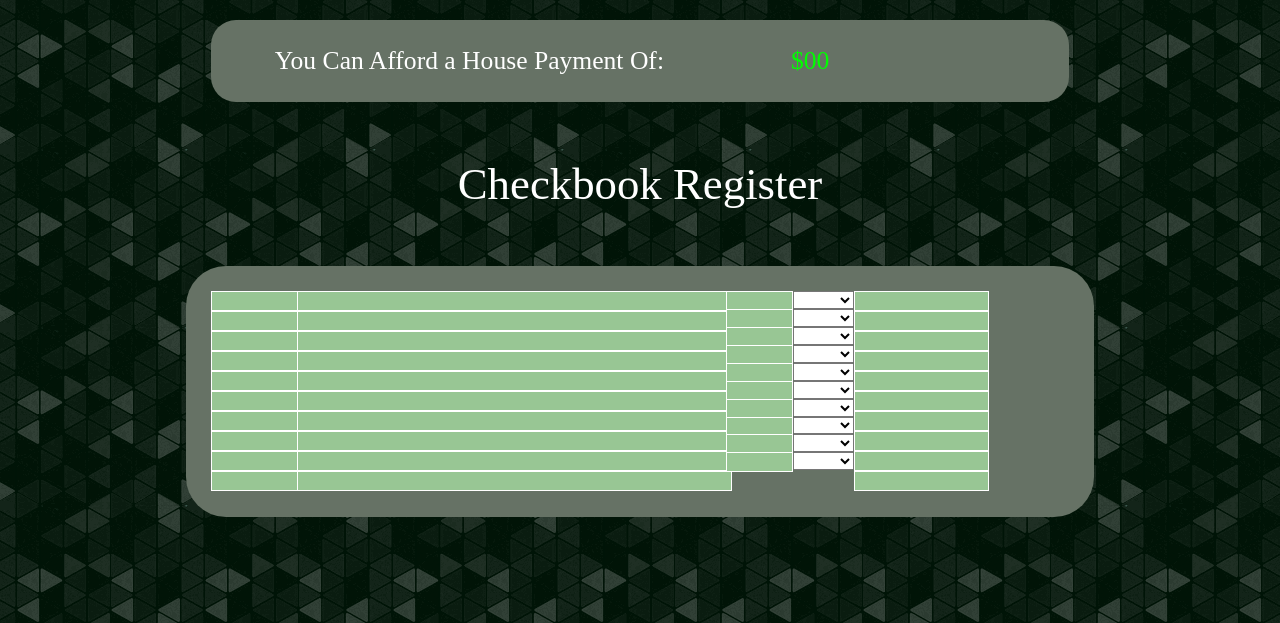
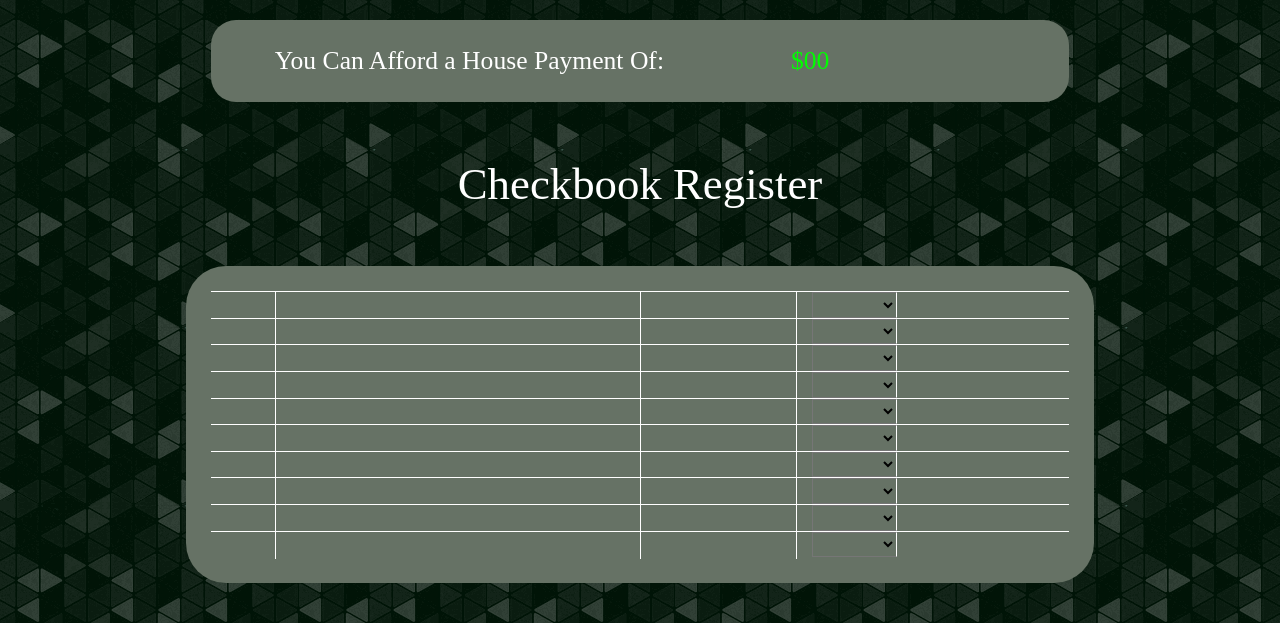
Before and after one commit to UnsafeDragoon/Income-calculator, a plain HTML site: page index.html in a window 1280 px wide. Shown: the part 2357-2980 px from the top of the page. Drawn offline with nearby package versions, Linux system fonts and the light colour scheme.

Commit message:
valid test 2

```diff
--- a/index.html
+++ b/index.html
@@ -187,133 +187,135 @@
     </section>
     <h2>Checkbook Register</h2>
     <section class="checkbook">
-        <div class="date">
-            <form >
-                <input type="text">
-                <input type="text">
-                <input type="text">
-                <input type="text">
-                <input type="text">
-                <input type="text">
-                <input type="text">
-                <input type="text">
-                <input type="text">
-                <input type="text">
+        <div class="transaction">
+            <form>
+                <input class="date" type="text">
+                <input id='transactionDetails' type="text">
+                <input id='amountExchanged' type="text">
             </form>
-        </div>
-        <div class="details">
-            <form>
-                <input type="text">
-                <input type="text">
-                <input type="text">
-                <input type="text">
-                <input type="text">
-                <input type="text">
-                <input type="text">
-                <input type="text">
-                <input type="text">
-                <input type="text">
-            </form>
-        </div>
-
-        <div class="amount">
-            <form action="">
-                <div>
-                <input type="text">
             <select name="transactionType" id="">
                 <option></option>
                 <option value="">Deposit</option>
                 <option value="">Withdraw</option>
             </select>
+            <p id="balance"></p>
         </div>
-                <div>
-                    <input type="text">
+        <div class="transaction">
+            <form>
+                <input class="date" type="text">
+                <input id='transactionDetails' type="text">
+                <input id='amountExchanged' type="text">
+            </form>
             <select name="transactionType" id="">
                 <option></option>
                 <option value="">Deposit</option>
                 <option value="">Withdraw</option>
             </select>
+            <p id="balance"></p>
         </div>
-                    <div>
-                        <input type="text">
+        <div class="transaction">
+            <form>
+                <input class="date" type="text">
+                <input id='transactionDetails' type="text">
+                <input id='amountExchanged' type="text">
+            </form>
             <select name="transactionType" id="">
                 <option></option>
                 <option value="">Deposit</option>
                 <option value="">Withdraw</option>
             </select>
+            <p id="balance"></p>
         </div>
-               <div>
-                <input type="text">
+        <div class="transaction">
+            <form>
+                <input class="date" type="text">
+                <input id='transactionDetails' type="text">
+                <input id='amountExchanged' type="text">
+            </form>
             <select name="transactionType" id="">
                 <option></option>
                 <option value="">Deposit</option>
                 <option value="">Withdraw</option>
             </select>
+            <p id="balance"></p>
         </div>
-                <div>
-                <input type="text">
+        <div class="transaction">
+            <form>
+                <input class="date" type="text">
+                <input id='transactionDetails' type="text">
+                <input id='amountExchanged' type="text">
+            </form>
             <select name="transactionType" id="">
                 <option></option>
                 <option value="">Deposit</option>
                 <option value="">Withdraw</option>
             </select>
+            <p id="balance"></p>
         </div>
-                <div>
-                <input type="text">
+        <div class="transaction">
+            <form>
+                <input class="date" type="text">
+                <input id='transactionDetails' type="text">
+                <input id='amountExchanged' type="text">
+            </form>
             <select name="transactionType" id="">
                 <option></option>
                 <option value="">Deposit</option>
                 <option value="">Withdraw</option>
             </select>
+            <p id="balance"></p>
         </div>
-                <div>
-                <input type="text">
+        <div class="transaction">
+            <form>
+                <input class="date" type="text">
+                <input id='transactionDetails' type="text">
+                <input id='amountExchanged' type="text">
+            </form>
             <select name="transactionType" id="">
                 <option></option>
                 <option value="">Deposit</option>
                 <option value="">Withdraw</option>
             </select>
+            <p id="balance"></p>
         </div>
-                <div>
-                <input type="text">
+        <div class="transaction">
+            <form>
+                <input class="date" type="text">
+                <input id='transactionDetails' type="text">
+                <input id='amountExchanged' type="text">
+            </form>
             <select name="transactionType" id="">
                 <option></option>
                 <option value="">Deposit</option>
                 <option value="">Withdraw</option>
             </select>
+            <p id="balance"></p>
         </div>
-                <div>
-                <input type="text">
+        <div class="transaction">
+            <form>
+                <input class="date" type="text">
+                <input id='transactionDetails' type="text">
+                <input id='amountExchanged' type="text">
+            </form>
             <select name="transactionType" id="">
                 <option></option>
                 <option value="">Deposit</option>
                 <option value="">Withdraw</option>
             </select>
+            <p id="balance"></p>
         </div>
-                <div>
-                <input type="text">
+        <div class="transaction">
+            <form>
+                <input class="date" type="text">
+                <input id='transactionDetails' type="text">
+                <input id='amountExchanged' type="text">
+            </form>
             <select name="transactionType" id="">
                 <option></option>
                 <option value="">Deposit</option>
                 <option value="">Withdraw</option>
             </select>
-                </div>
-            </form>
-        </div>
-
-        <div class="balance">
-            <form action="">
-                <input type="text">
-                <input type="text">
-                <input type="text">
-                <input type="text">
-                <input type="text">
-                <input type="text">
-                <input type="text">
-                <input type="text">
-                <input type="text">
-                <input type="text">
-            </form>
+            <p id="balance"></p>
         </div>
 
 
@@ -330,8 +332,6 @@
             <p>ⒸShineBrightAgency</p>
         </div>
     </footer>
-
-    <!-- <script src="EECU-data.js"></script> -->
     <script>
         // let job =["Acountant", 40000]
         // index.getElementById("job").innerHTML = string;
--- a/style.css
+++ b/style.css
@@ -266,9 +266,9 @@ input{
     text-align: center;
     font-family: 'Questrial', sans-serif;
     font-size: 1.25em;
-    border: white 1px solid;
-    background-color: #98C694;
-    height: 1em;
+    border: none;
+    background-color: #667265;
+    height: 100%;
 }
 .pay-period h3{
     width: 50%;
@@ -283,23 +283,46 @@ input{
     flex-wrap: wrap;
     padding: 2em;
 }
+.checkbook p{
+    margin: 0;
+}
+.transaction{
+    display: flex;
+    flex-wrap: wrap;
+    width: 100%;
+    height: 2em;
+    border-top: white solid .1em;
+}
+.transaction form{
+    display: flex;
+    flex-wrap: wrap;
+    width: 70%;
+    height: 100%;
+}
+option{
+    height: 100%;
+}
 .date{
     width: 10%;
+    border-right: white solid .1em;
 }
-.details{
-    width: 50%;
+#transactionDetails{
+    width: 60%;
+    border-right: white solid .1em;
 }
-.amount{
-    width: 15%;
+#amountExchanged{
+    width: 25%;
+    border-right: white solid .1em;
+}
+.checkbook select{
+    width:10%;
+    font-size: 1em;
+    background-color: #667265;
+    border-right: white solid .1em;
+}
+#balance{
+    width: 20%;
+    background-color: #667265;
+    text-align: center;
 
 }
-.balance{
-    width: 15%;
-}
-select{
-    width: 100%;
-}
-form div{
-    display: flex;
-    height: 1.4em;
-}
```
Lines whose indentation alone changed are shown as unchanged.
